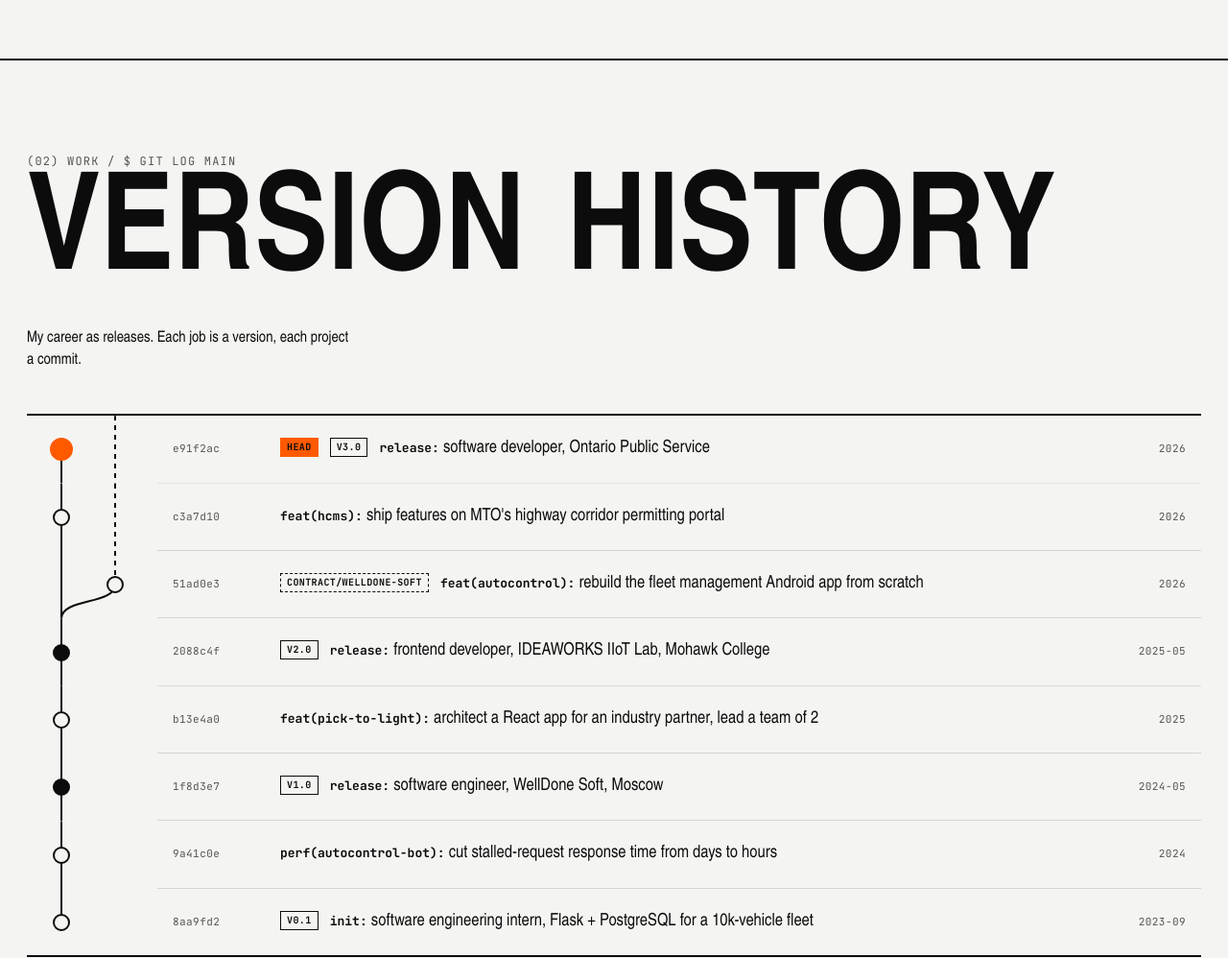
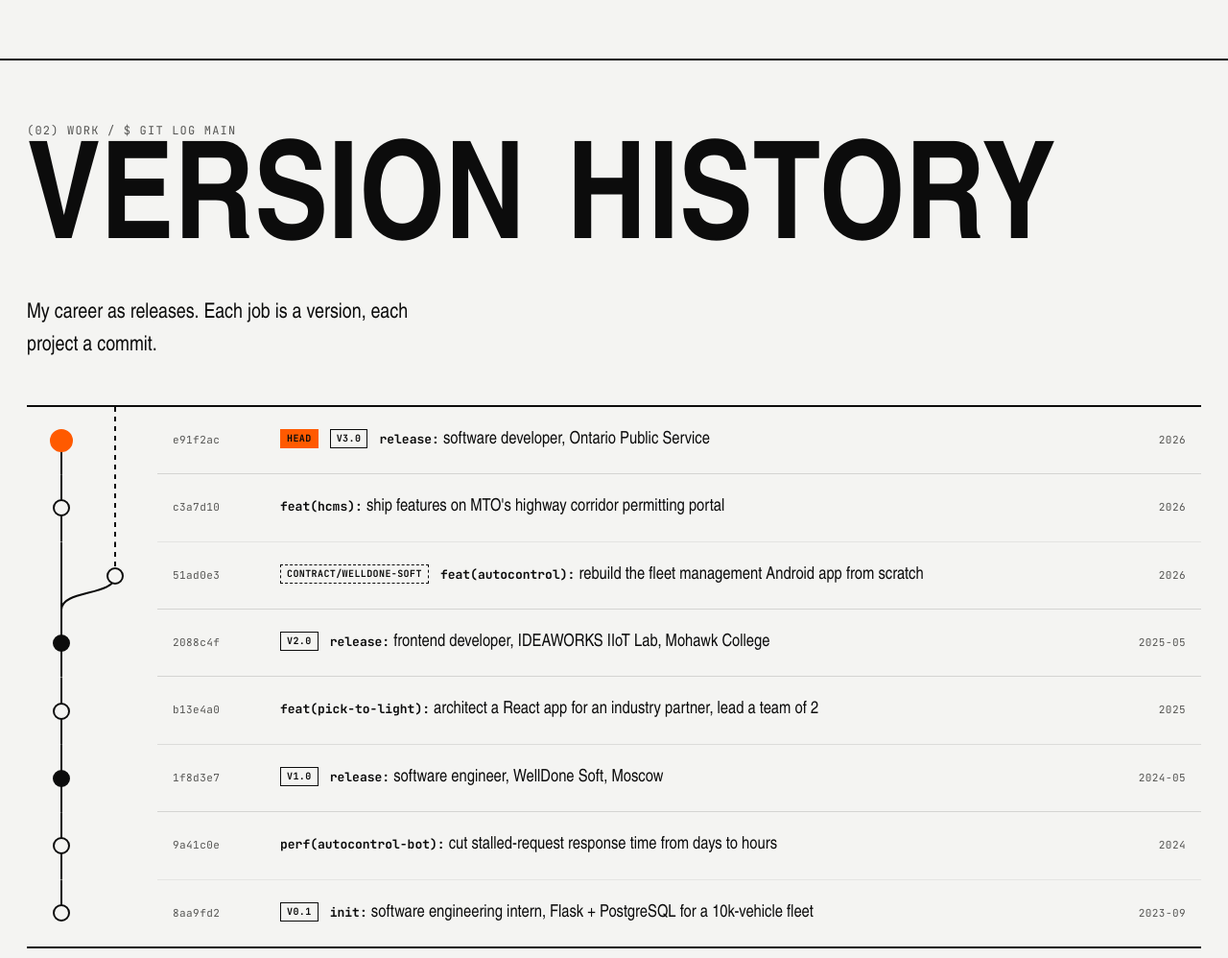
Before and after one commit to popovichv/popovich-dev, an Astro site: page / in a window 1280 px wide. Shown: the part 2343-3341 px from the top of the page at 96% size. Built offline with nearby package versions, Linux system fonts and the light colour scheme; Astro itself is replaced by a stand-in of ours; a web font is replaced by a local one.

Commit message:
tune version history intro, typing and spacing

```diff
--- a/src/components/VersionHistory.astro
+++ b/src/components/VersionHistory.astro
@@ -65,7 +65,7 @@ const branchIndex = history.findIndex((commit) => commit.branch);
 
 <style>
   .history {
-    padding: 96px var(--gutter);
+    padding: 64px var(--gutter) 96px;
   }
 
   .label,
@@ -103,11 +103,11 @@ const branchIndex = history.findIndex((commit) => commit.branch);
   }
 
   .lede {
-    max-width: 340px;
+    max-width: 20.5em;
     margin-top: 36px;
-    font-size: 16px;
+    font-size: clamp(18px, 1.7vw, 22px);
     font-weight: 500;
-    line-height: 1.4;
+    line-height: 1.55;
   }
 
   .log {
@@ -299,7 +299,7 @@ const branchIndex = history.findIndex((commit) => commit.branch);
     }
 
     .head {
-      --typing: calc(var(--chars) * 35ms);
+      --typing: calc(var(--chars) * 28ms);
     }
 
     /*
```
